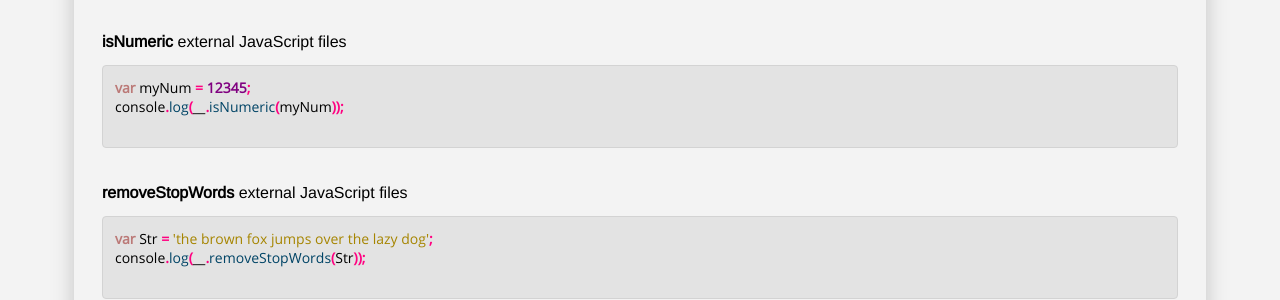
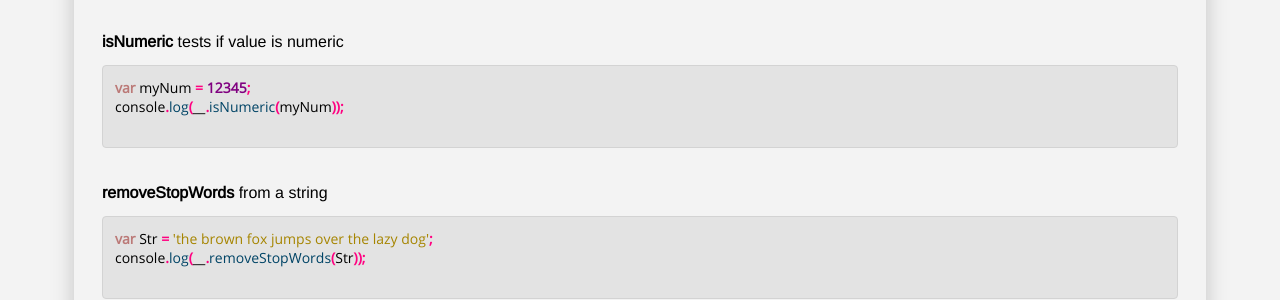
Before and after one commit to jj-jiles/stress, a plain HTML site: page index.html in a window 1280 px wide. Shown: the part 1279-1579 px from the top of the page. Drawn offline with nearby package versions, Linux system fonts and the light colour scheme.

Commit message:
fixed some wording in documentation

```diff
--- a/index.html
+++ b/index.html
@@ -115,7 +115,7 @@ foundChar = __.findNextOccurence(Str, Array('x','u','v'), 25);
 <!-- END -->
 <!-- START -->
             <div class="code-chunk">
-                <header><b>isNumeric</b> external JavaScript files</header>
+                <header><b>isNumeric</b> tests if value is numeric</header>
                 <pre class="sh_javascript">
 var myNum = 12345;
 console.log(__.isNumeric(myNum));
@@ -130,7 +130,7 @@ console.log(__.isNumeric(myNum));
 <!-- END -->
 <!-- START -->
             <div class="code-chunk">
-                <header><b>removeStopWords</b> external JavaScript files</header>
+                <header><b>removeStopWords</b> from a string</header>
                 <pre class="sh_javascript">
 var Str = 'the brown fox jumps over the lazy dog';
 console.log(__.removeStopWords(Str));
```
